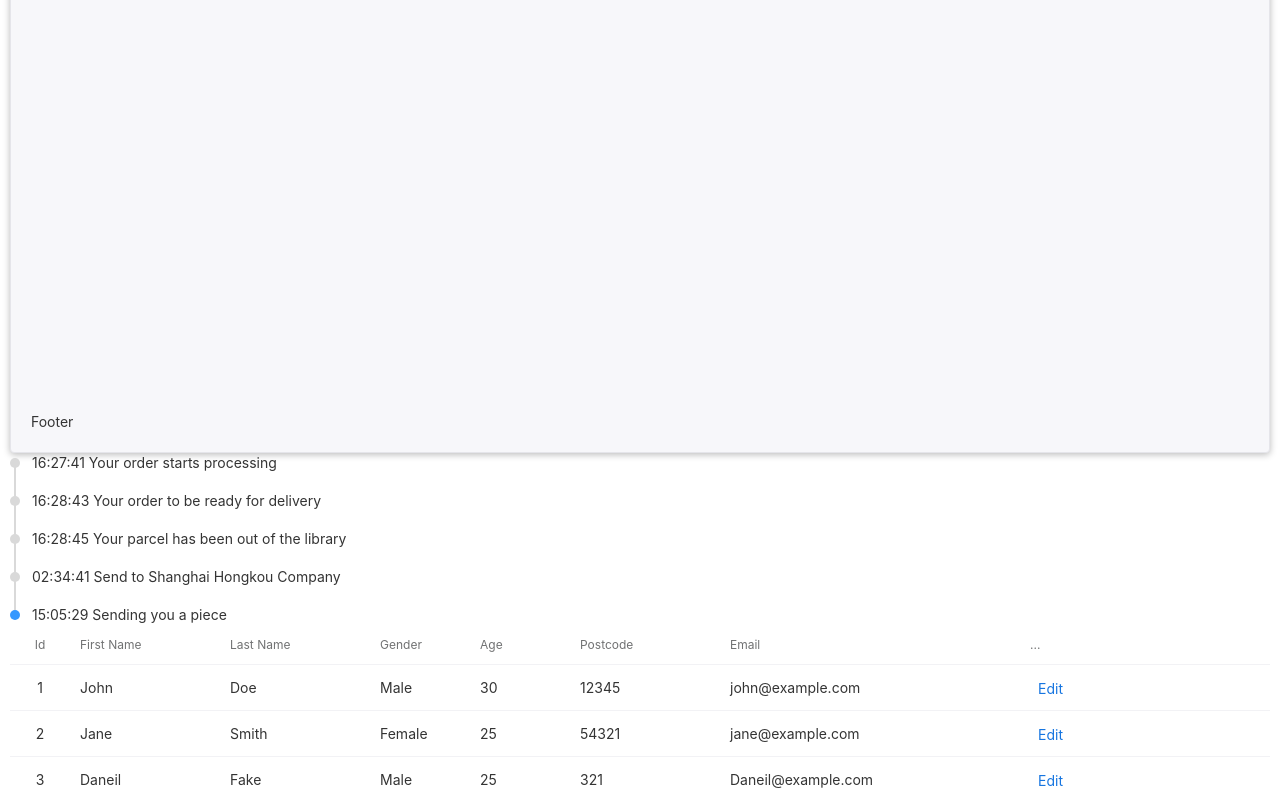
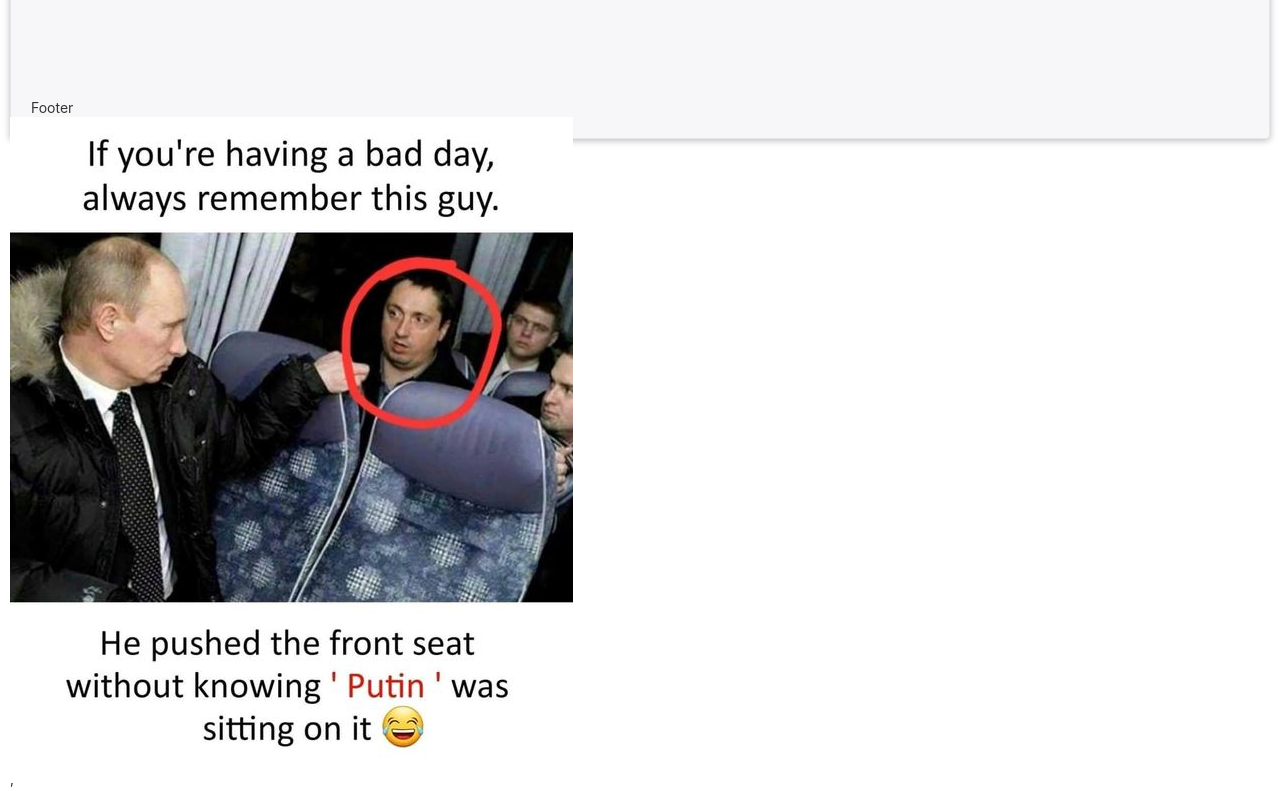
Before and after one commit to daniel13520cs/my-react-app, a React (Create React App) app: page /dashboard in a window 1280 px wide. Shown: the top 791 px of the page. Built offline with nearby package versions, Linux system fonts and the light colour scheme.

Commit message:
added imageslider

```diff
--- a/src/Dashboard.js
+++ b/src/Dashboard.js
@@ -1,8 +1,13 @@
 import React from 'react';
 import { Table, Button, Timeline} from 'rsuite';
+import ReactDOM from 'react-dom';
+import ImageSlider from './ImageSlider';
 import NavBar from './NavBar';
 import './styles.css';
 import './timeline.less'
+import memeA from '../src/IMG/memeA.jpeg'
+import memeB from '../src/IMG/memeB.jpeg'
+
 const { Column, HeaderCell, Cell } = Table;
 
 // Define a placeholder data array
@@ -37,11 +42,19 @@ const data = [
     // Add more data as needed
   ];
 
+// Define a placeholder data array
+const images = [
+    memeA,
+    memeB
+    // Add more image URLs as needed
+  ];
+
 function Dashboard() {
   return (
     <div className="dashboard">
         <NavBar></NavBar>
         <div className="timeline dashboard"> {/* Apply the 'timeline' class */}
+        <ImageSlider images={images} interval={5000} />,
         <Timeline>
             <Timeline.Item>16:27:41 Your order starts processing</Timeline.Item>
             <Timeline.Item>16:28:43 Your order to be ready for delivery</Timeline.Item>
--- /dev/null
+++ b/src/ImageSlider.js
@@ -0,0 +1,25 @@
+import React, { useState, useEffect } from 'react';
+
+const ImageSlider = ({ images, interval = 3000 }) => {
+  const [currentImageIndex, setCurrentImageIndex] = useState(0);
+
+  useEffect(() => {
+    const intervalId = setInterval(() => {
+      setCurrentImageIndex((prevIndex) => (prevIndex + 1) % images.length);
+    }, interval);
+
+    return () => {
+      clearInterval(intervalId);
+    };
+  }, [images, interval]);
+
+  const img = images[currentImageIndex]; // Use the imported image directly
+
+  return (
+    <div className="image-slider">
+      <img src={img} alt={`Image ${currentImageIndex + 1}`} />
+    </div>
+  );
+};
+
+export default ImageSlider;
```
Also changed, not shown: src/IMG/memeA.jpeg (added), src/IMG/memeB.jpeg (added). Lines whose indentation alone changed are shown as unchanged.
